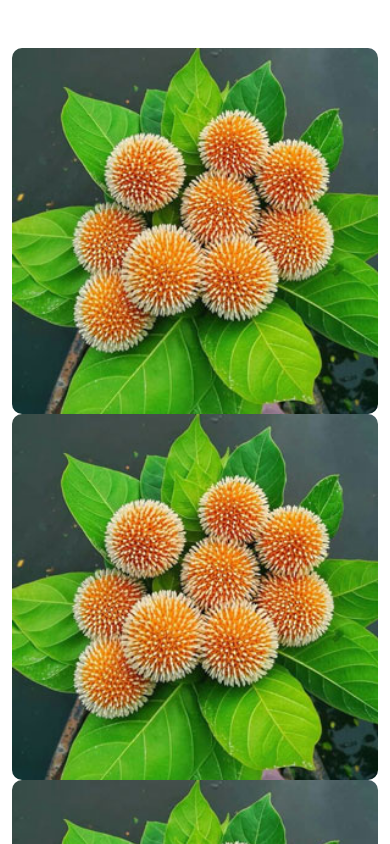
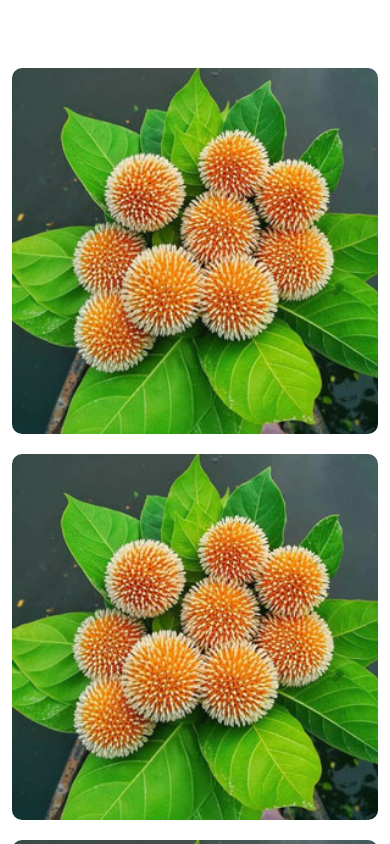
Before and after one commit to MdMeyadHossen/aos-zoom-in, a plain HTML site: page index.html in a window 390 px wide. Shown: the top 844 px of the page. Drawn offline with Linux system fonts and the light colour scheme.

Commit message:
Update media.css

```diff
--- a/css/media.css
+++ b/css/media.css
@@ -1,6 +1,8 @@
 /* Extra small devices (portrait phones, less than 576px) */
 @media (max-width: 575.98px) {
-
+     .img img{
+        margin-top: 20px;
+    }
 }
 
 /* Small devices (landscape phones, 576px and up) */
```
